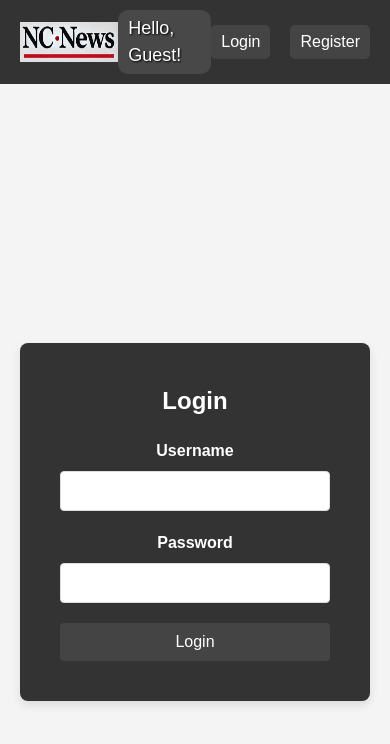
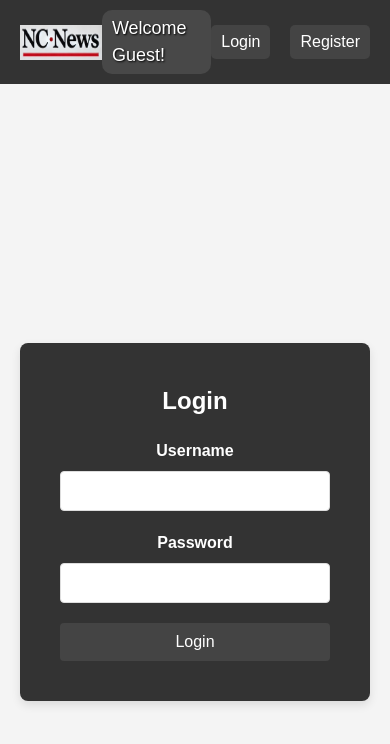
Before and after one commit to Joseph-Lee98/FE-NC-NEWS, a React (Vite) app: page /login in a window 390 px wide. Shown: the top 744 px of the page. Built offline with nearby package versions, Linux system fonts and the light colour scheme; no server answers.

Commit message:
change logo height based on screen size and maintain aspect ratio

```diff
--- a/src/components/header/Header.jsx
+++ b/src/components/header/Header.jsx
@@ -35,10 +35,10 @@ const Header = () => {
       </div>
       <div className={styles.centerSection}>
         {!isAuthenticated && (
-          <p className={styles.welcomeMessage}>Hello, Guest!</p>
+          <p className={styles.welcomeMessage}>Welcome Guest!</p>
         )}
         {isAuthenticated && user?.role === "user" && (
-          <p className={styles.welcomeMessage}>Welcome, {user.username}!</p>
+          <p className={styles.welcomeMessage}>Welcome {user.name}!</p>
         )}
         {isAuthenticated && user?.role === "admin" && (
           <p className={styles.welcomeMessage}>Welcome Admin!</p>
--- a/src/components/header/Header.module.css
+++ b/src/components/header/Header.module.css
@@ -18,7 +18,14 @@
 }
 
 .logo {
-  height: 40px;
+  height: 40px; /* Set a fixed height */
+  width: auto; /* Ensure the aspect ratio is maintained by adjusting the width automatically */
+}
+
+@media (max-width: 768px) {
+  .logo {
+    height: 35px; /* Slightly reduce the height for smaller screens */
+  }
 }
 
 .navLinks {
```
